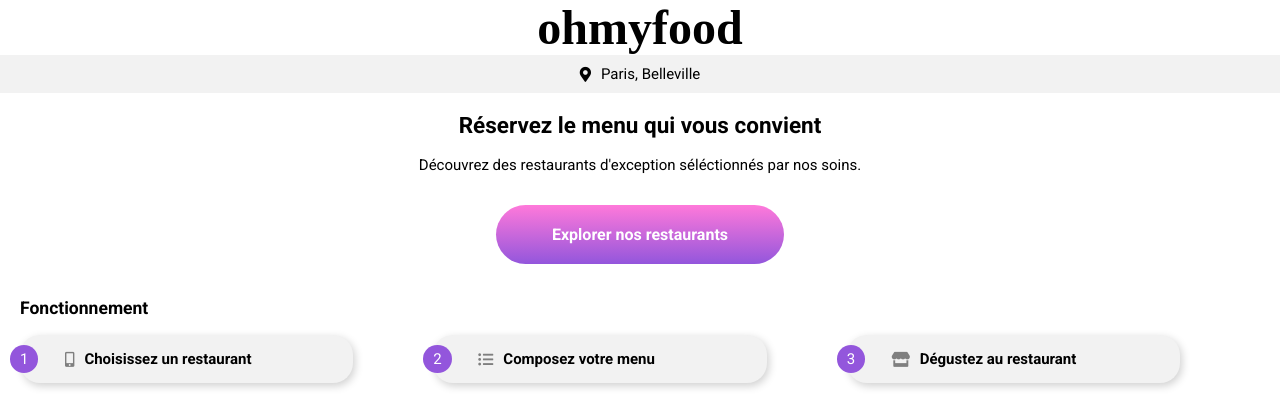
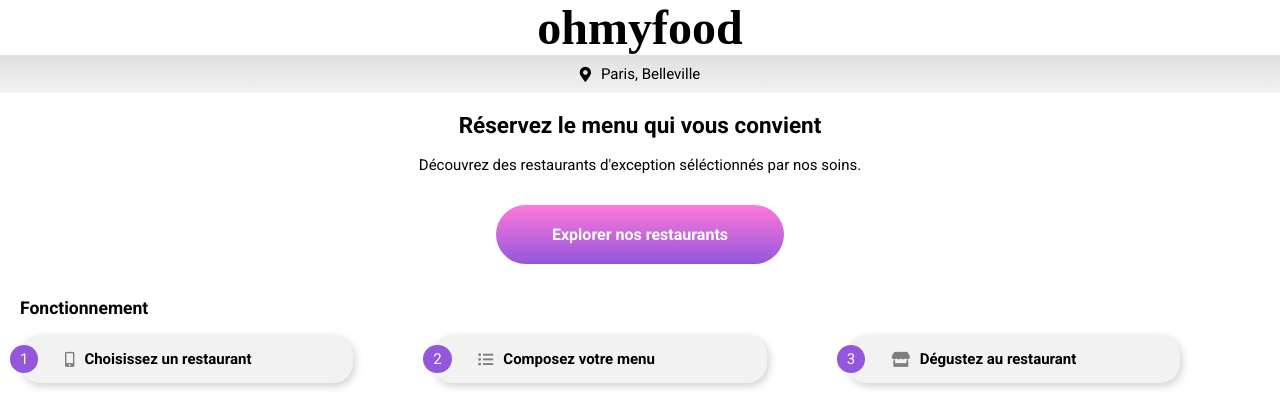
Before and after one commit to Piixar/BenoitDernier_3_15112021, a website: page index.html in a window 1280 px wide. Shown: the top 398 px of the page. Drawn offline with Linux system fonts and the light colour scheme; a web font is replaced by a local one.

Commit message:
modif background accueil

```diff
--- a/sass/layouts/_container.scss
+++ b/sass/layouts/_container.scss
@@ -1,5 +1,5 @@
 .geo{
-    background: linear-gradient(#E0E0E0,#D2D2D2, 7.5%)
+    background: linear-gradient(#E0E0E0,#F2F2F2)
 }
 
 
```
Also changed, not shown: css/style.css.
